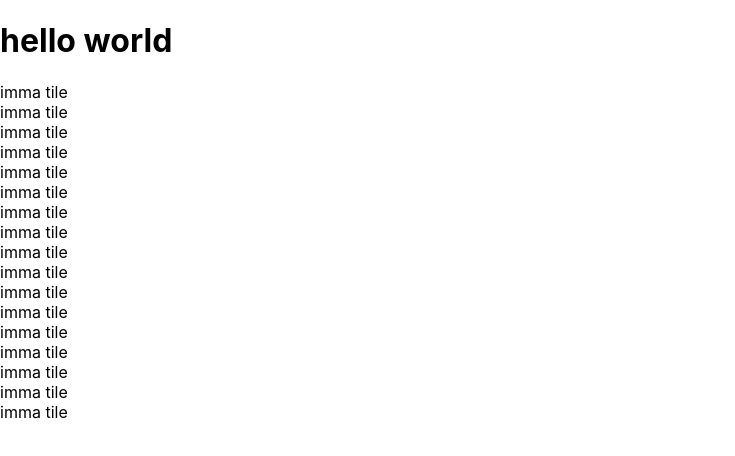
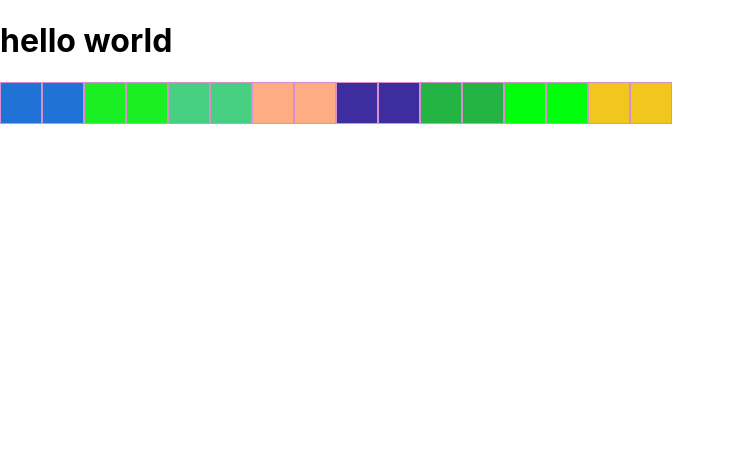
Before and after one commit to dannyknows/memory-game-client, a React (Create React App) app: page / in a window 1280 px wide. Shown: the top 456 px of the page, without its empty margins (0-735 px from the left). Built offline with nearby package versions, Linux system fonts and the light colour scheme.

Commit message:
added tile generation and pairing.

```diff
--- a/src/components/grid.jsx
+++ b/src/components/grid.jsx
@@ -3,16 +3,24 @@ import Tile from "./tile";
 
 class Grid extends Component {
   render() {
-    console.log("here");
-    let arr = new Array(16).fill("");
-    return (
-      <>
-        <Tile />
-        {arr.map((i) => {
-          return <Tile />;
-        })}
-      </>
-    );
+    const randCol = () => {
+      let arr = ["", "", ""];
+      arr = arr.map((i) => {
+        // for each index in arr fill with random hex number
+        return Math.floor(Math.random() * (255 - 0 + 1) + 0).toString(16);
+      });
+      // return string #AABBCC hex code format
+      return `#${arr.join("")}`;
+    };
+    let arr = new Array(8).fill("");
+    arr = arr.map((n, i) => {
+      let tmp = ["", ""];
+      let col = randCol();
+      return tmp.map(() => {
+        return <Tile colour={col} pairId={i} />;
+      });
+    });
+    return <>{arr}</>;
   }
 }
 
--- a/src/components/tile.jsx
+++ b/src/components/tile.jsx
@@ -1,9 +1,11 @@
-import React from "react"
+import React from "react";
 
-const Tile = () => {
+const Tile = (props) => {
+  const { colour } = props;
   return (
-    <div>imma tile</div>
-  )
+    <div style={{ "background-color": colour }} className="tile">
+    </div>
+  );
 };
 
 export default Tile;
--- a/src/index.css
+++ b/src/index.css
@@ -11,3 +11,11 @@ code {
   font-family: source-code-pro, Menlo, Monaco, Consolas, 'Courier New',
     monospace;
 }
+
+.tile {
+  height: 40px;
+  width: 40px;
+  background: rgb(0, 255, 13);
+  border: 1px solid rgb(216, 143, 206);
+  float: left;
+}
```
